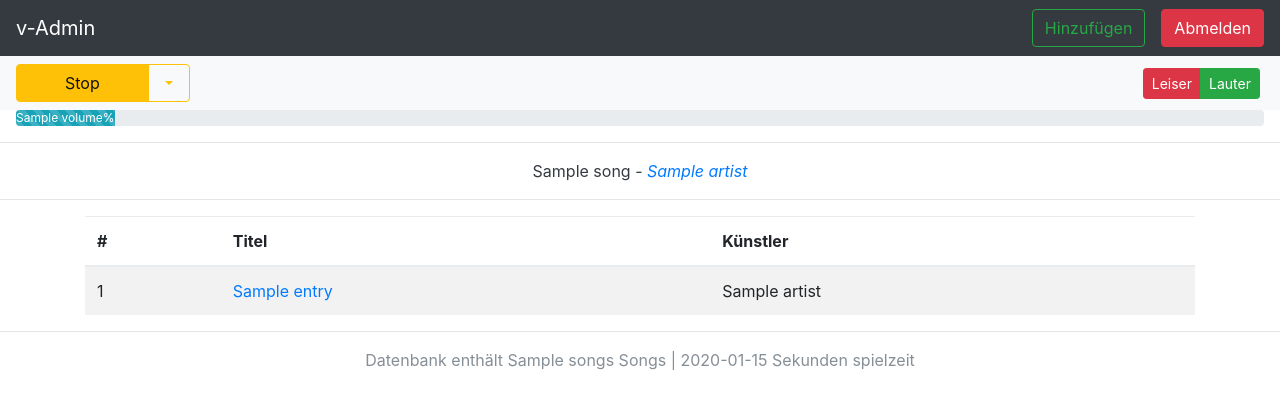
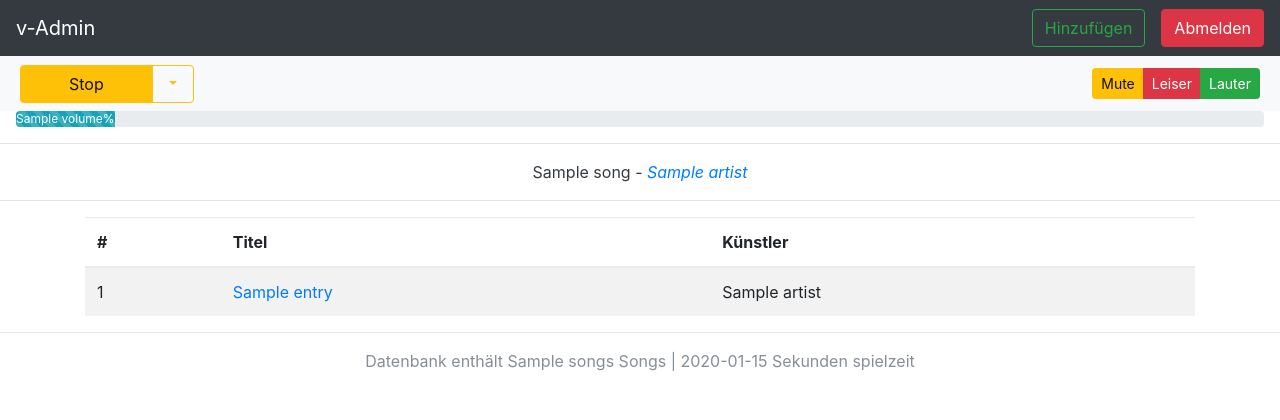
Before and after one commit to robtor-de/vSOUND, a Django app: template web/vSOUND/templates/trctl/admin.html in a window 1280 px wide. Shown: the top 420 px of the page. Run offline with Django 3.2, Linux system fonts and the light colour scheme; the template is opened without the code that fills it: most values are stand-ins (such as "Sample title", 1, 10 or a date in 2020); some libraries are stand-ins or nearby versions.

Commit message:
completed admin control page

```diff
--- a/web/vSOUND/templates/trctl/admin.html
+++ b/web/vSOUND/templates/trctl/admin.html
@@ -35,7 +35,7 @@
   </nav>
 
   <nav class="navbar navbar-expand-lg navbar-light bg-light justify-content-start">
-    <div class="form-inline">
+    <div class="form-inline mx-1">
       <div class="btn-group">
         <button type="button" class="btn btn-warning px-5" onclick="location.href = '/ctl/stop'">Stop</button>
         <button type="button" class="btn btn-outline-warning dropdown-toggle dropdown-toggle-split px-3" data-toggle="dropdown" aria-haspopup="true" aria-expanded="false">
@@ -49,10 +49,11 @@
     </div>
     </div>
     <span class="mx-auto"></span>
-    <div class="inline-form">
+    <div class="inline-form mx-1 my-1">
     <div class="btn-group">
-      <button type="button" class="btn btn-danger btn-sm ml-2">Leiser</button>
-      <button type="button" class="btn btn-success btn-sm mr-1">Lauter</button>
+      <button type="button" onclick="location.href = '/vol=m'" class="btn btn-warning btn-sm">Mute</button>
+      <button type="button" onclick="location.href = '/vol=d'" class="btn btn-danger btn-sm">Leiser</button>
+      <button type="button" onclick="location.href = '/vol=u'" class="btn btn-success btn-sm">Lauter</button>
     </div>
   </div>
 </nav>
--- a/web/vSOUND/vSOUND/urls.py
+++ b/web/vSOUND/vSOUND/urls.py
@@ -23,7 +23,7 @@ urlpatterns = [
 
     #Direct control urls that accept commands
     url(r'^ctl/(?P<cmd>\D{4})/$', views.cmd_handler),
-    url(r'^vol=(?P<vol>\d{3})$', views.vol_handler),
+    url(r'^vol=(?P<vol>\D{1})$', views.vol_handler),
     url(r'^id=(?P<songid>\d{1,10})', views.id_handler),
     url(r'^add/$', views.add),
 
```
